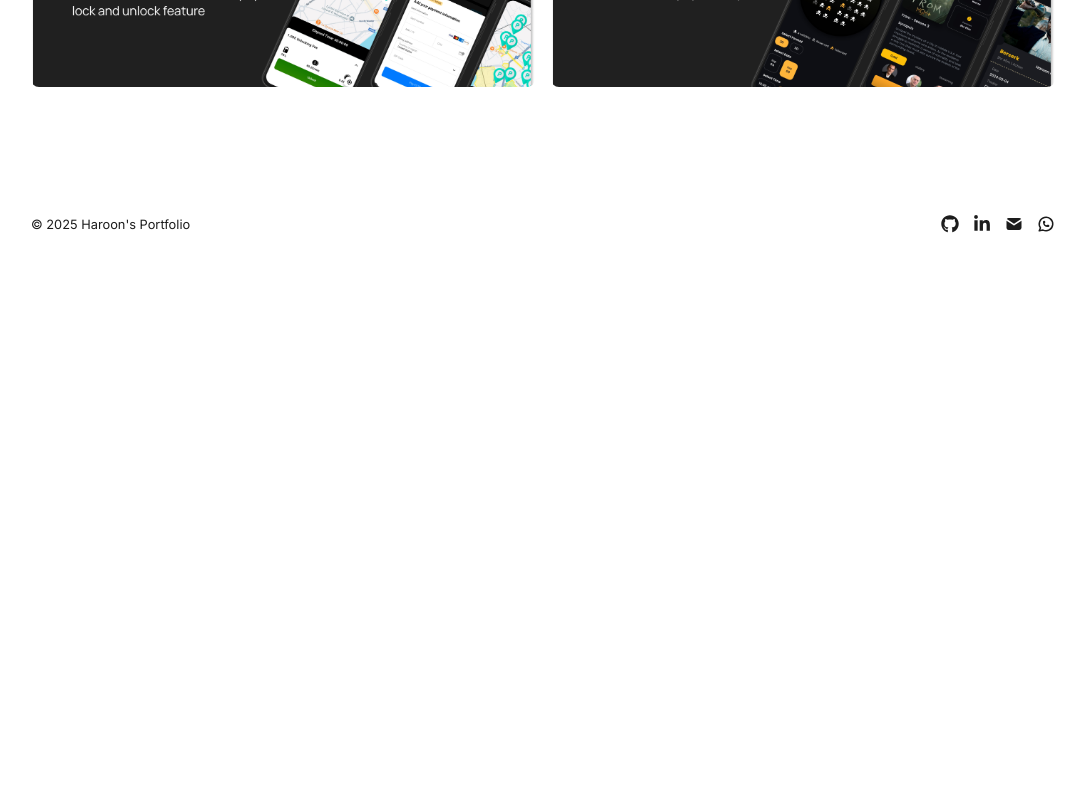
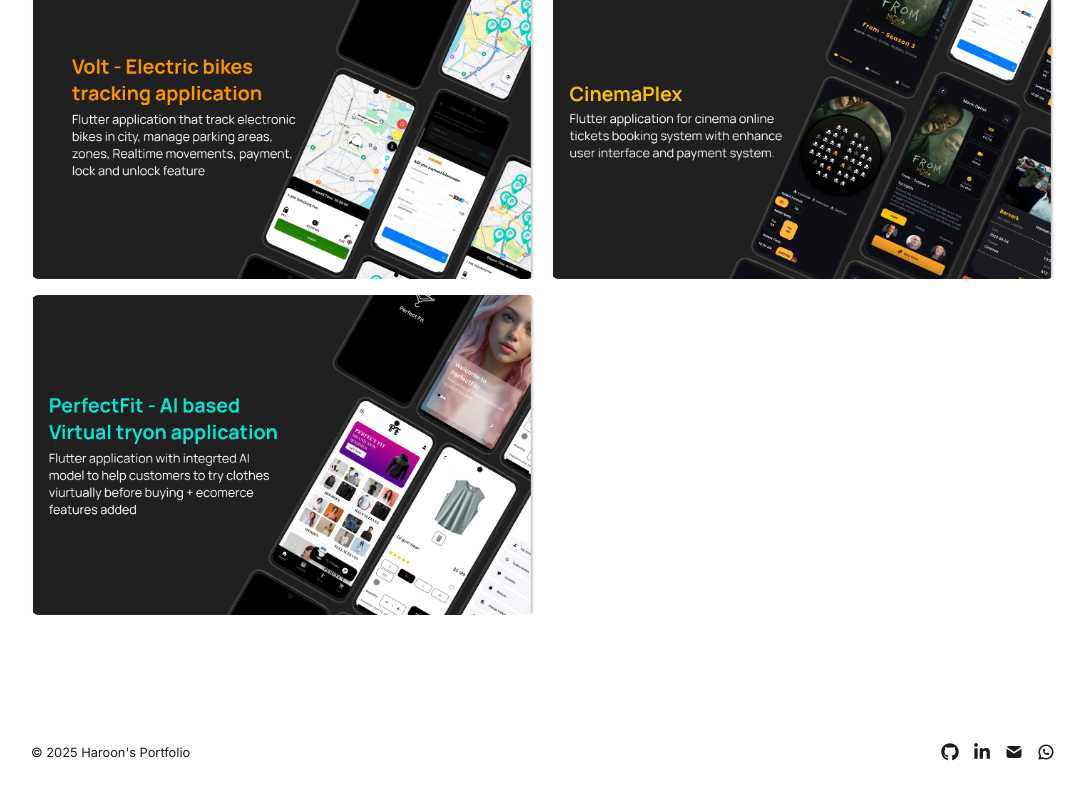
Before and after one commit to Haroon1o1/haroon-portfolio, a Next.js app: page /photos in a window 1280 px wide. Shown: the part 973-1773 px from the top of the page, without its empty margins (97-1182 px from the left). Before the commit the page ends 1255 px from the top, so only its background shows below. Built offline with nearby package versions, Linux system fonts and the light colour scheme.

Commit message:
project images added

```diff
--- a/app/components/image-grid.tsx
+++ b/app/components/image-grid.tsx
@@ -24,7 +24,7 @@
     <section>
       <div className={`grid ${gridClass} gap-4 my-8`}>
         {images.map((image, index) => (
-        <div key={index} className="relative w-full h-64">
+        <div key={index} className="relative w-full h-80">
 
             {image.href ? (
               <a
--- a/app/photos/page.tsx
+++ b/app/photos/page.tsx
@@ -20,6 +20,7 @@
     { src: "/photos/4.png", alt: "HearMate", href: "" },
     { src: "/photos/5.png", alt: "HearMate", href: "" },
     { src: "/photos/6.png", alt: "HearMate", href: "" },
+    { src: "/photos/7.png", alt: "HearMate", href: "" },
   ]}
 />
 
```
Also changed, not shown: public/photos/6.png, public/photos/7.png (added).
